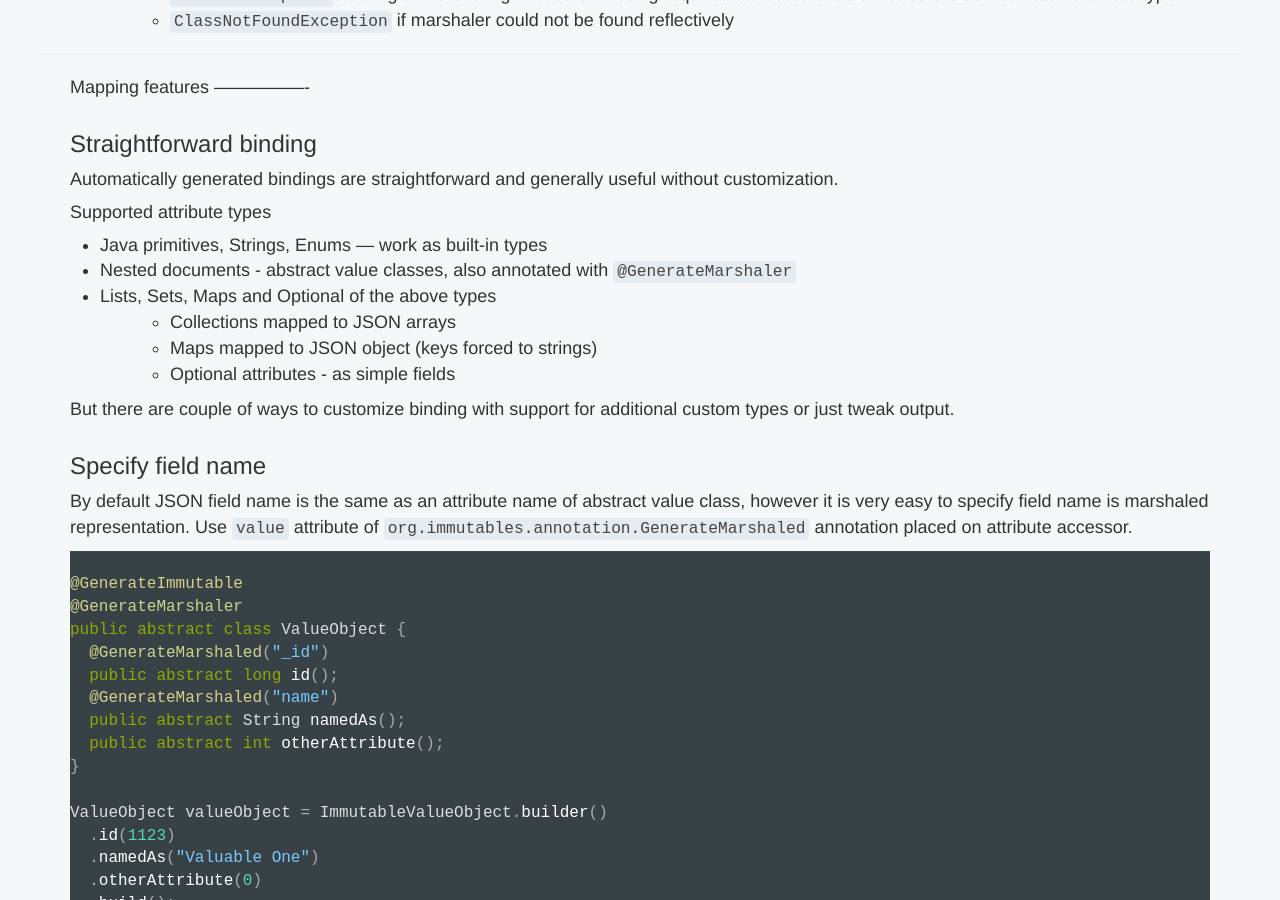
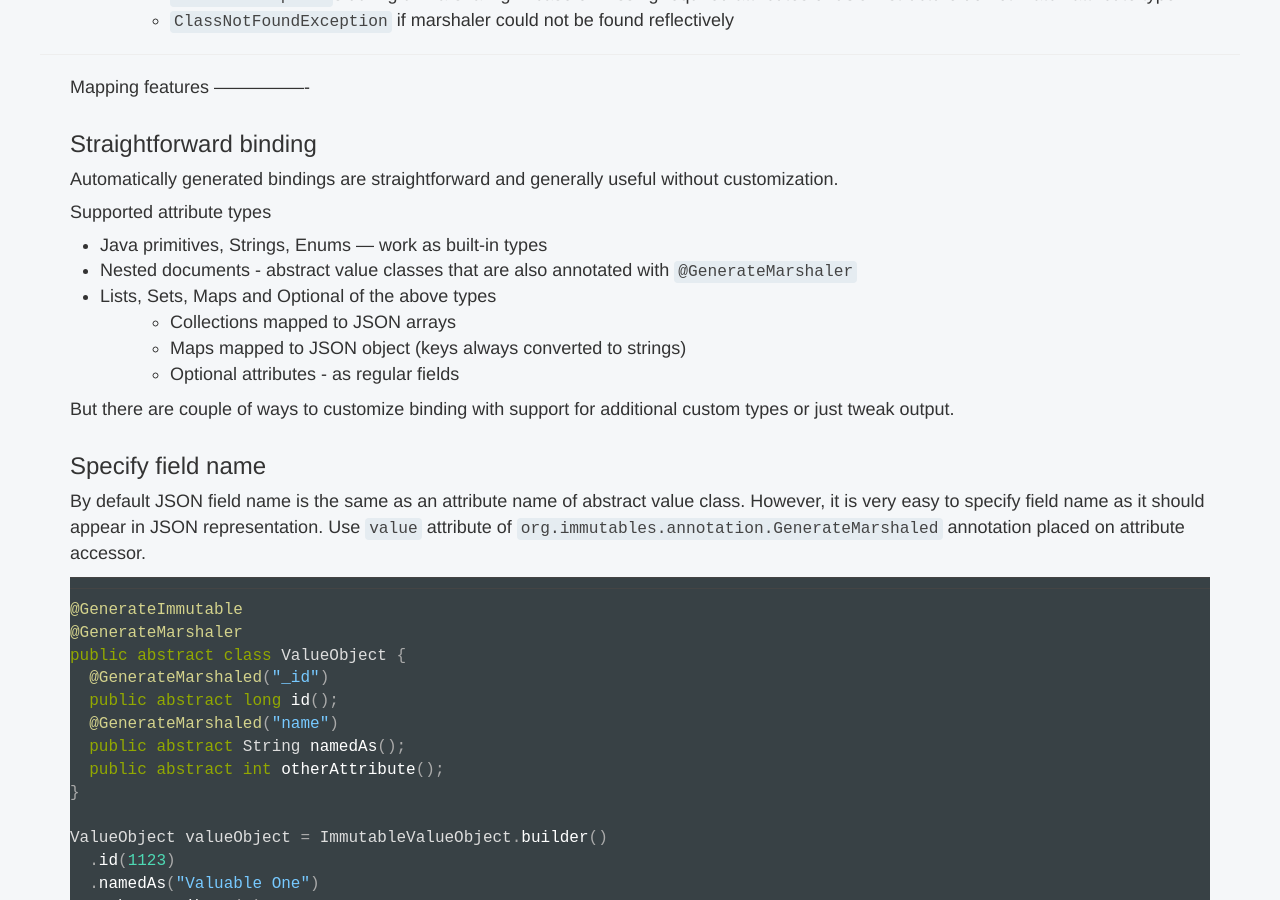
Before and after one commit to immutables/immutables.github.io, a Jekyll site: the page built from json.md, in a window 1280 px wide and 900 px high, scrolled down 3527 px. Built offline with Jekyll 4.4.1, drawn with Linux system fonts in a browser that asks for light colours; nearby versions of some CDN libraries; Markdown is read by kramdown in place of the engine named in the settings; comment, search, counter and statistics services are not loaded; some of the changed text lies outside the part shown.

Commit message:
documentation refinements

````diff
--- a/json.md
+++ b/json.md
@@ -174,17 +174,17 @@ Automatically generated bindings are straightforward and generally useful withou
 #### Supported attribute types
 
 * Java primitives, Strings, Enums — work as built-in types
-* Nested documents - abstract value classes, also annotated with `@GenerateMarshaler`
+* Nested documents - abstract value classes that are also annotated with `@GenerateMarshaler`
 * Lists, Sets, Maps and Optional of the above types
   - Collections mapped to JSON arrays
-  - Maps mapped to JSON object (keys forced to strings)
-  - Optional attributes - as simple fields
+  - Maps mapped to JSON object (keys always converted to strings)
+  - Optional attributes - as regular fields
 
 But there are couple of ways to customize binding with support for additional custom types or just tweak output.
 
 ### Specify field name
-By default JSON field name is the same as an attribute name of abstract value class,
-however it is very easy to specify field name is marshaled representation.
+By default JSON field name is the same as an attribute name of abstract value class.
+However, it is very easy to specify field name as it should appear in JSON representation.
 Use `value` attribute of `org.immutables.annotation.GenerateMarshaled` annotation placed on attribute accessor.
 
 ```java
````
Also changed, not shown: other parts of json.md (+3 -3 lines).
